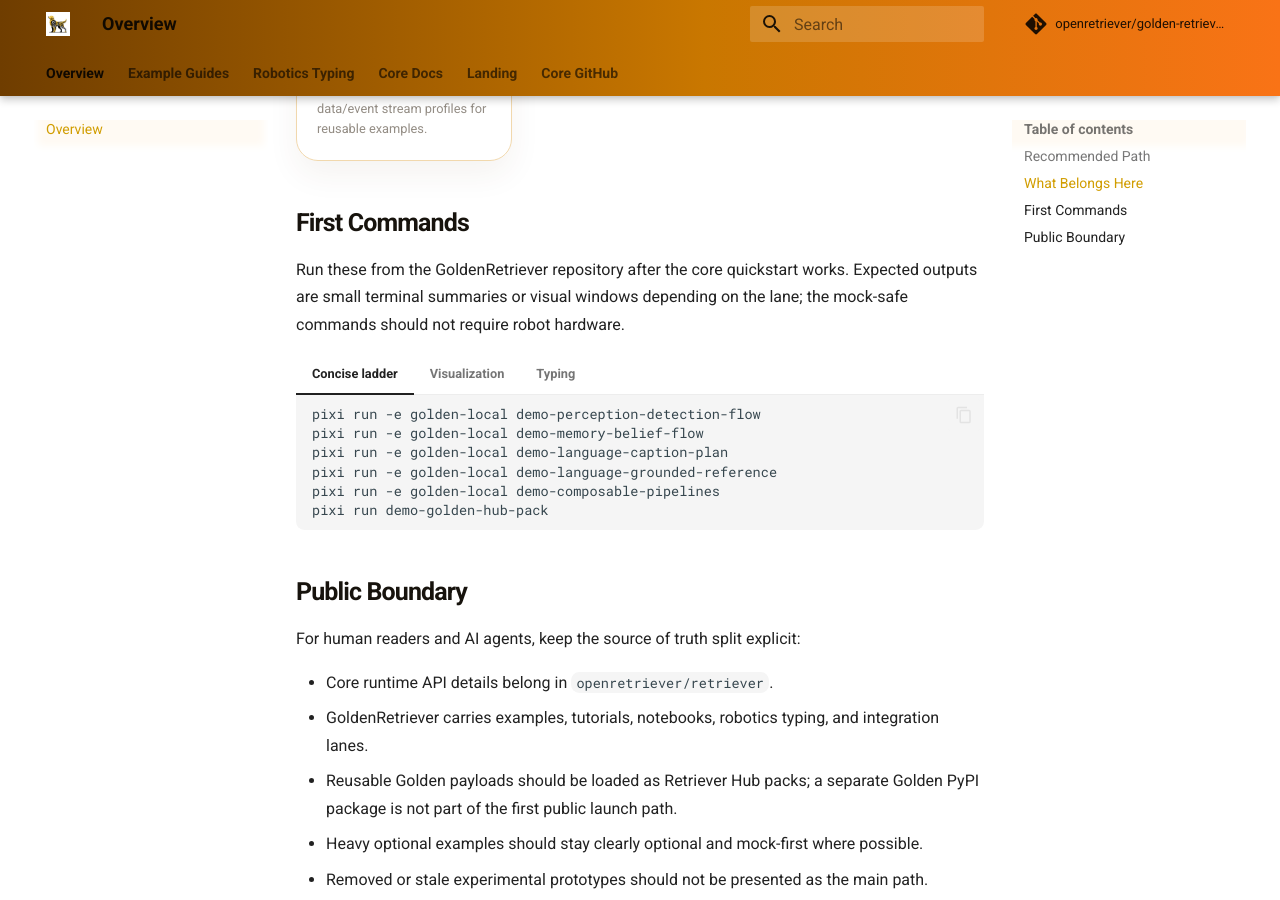
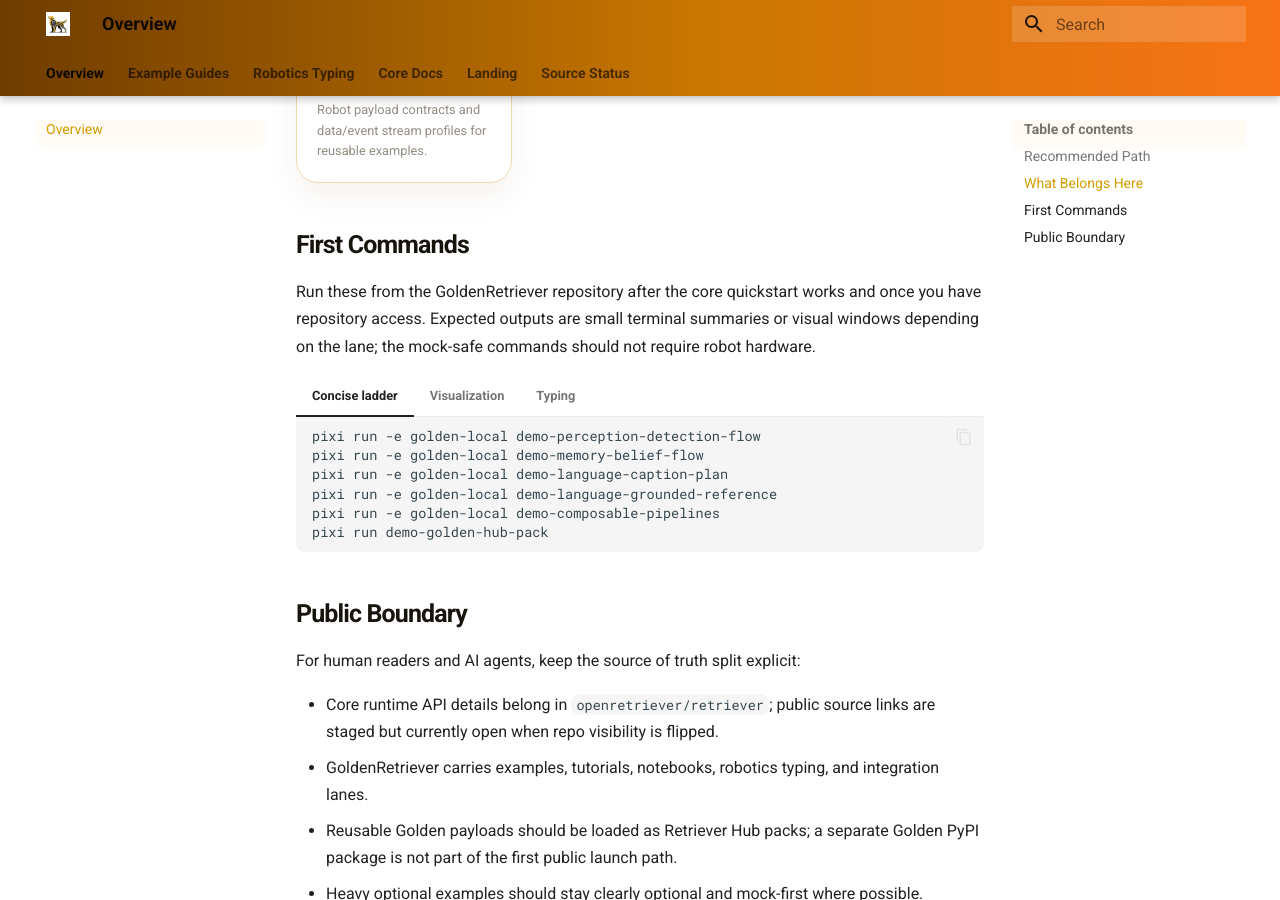
Before and after one commit to openretriever/golden-retriever, an MkDocs documentation site: the page built from docs/README.md, in a window 1280 px wide and 900 px high, scrolled down 2270 px. Built offline with MkDocs 1.6.1 and Material for MkDocs 9.7.7, drawn with Linux system fonts in a browser that asks for light colours; comment, search, counter and statistics services are not loaded; some of the changed text lies outside the part shown.

Commit message:
docs(release): point source links to launch status

```diff
--- a/docs/README.md
+++ b/docs/README.md
@@ -9,7 +9,7 @@
       <a href="https://openretriever.org/">Landing</a>
       <a href="https://openretriever-docs.pages.dev/">Core docs</a>
       <a href="https://openretriever-docs.pages.dev/getting-started/visual-quickstart/">Core quickstart</a>
-      <a href="https://github.com/openretriever/golden-retriever">Golden GitHub</a>
+      <a href="https://openretriever.org/start/#source-release">Source status</a>
     </div>
   </div>
   <div class="gr-command-panel">
@@ -22,7 +22,7 @@
 </div>
 
 !!! note "Prerequisite"
-    If you are new to Retriever, complete the [core visual quickstart](https://openretriever-docs.pages.dev/getting-started/visual-quickstart/) first. The command `pixi run demo-webcam-detection` belongs to `openretriever/retriever`, not this repository. Golden starts after that with `pixi run -e golden-local demo-perception-detection-flow`.
+    If you are new to Retriever, complete the [core visual quickstart](https://openretriever-docs.pages.dev/getting-started/visual-quickstart/) first. The command `pixi run demo-webcam-detection` belongs to `openretriever/retriever`, not this repository. Public GitHub clone access opens when repo visibility is flipped; until then, collaborators should use local checkouts. Golden starts after that with `pixi run -e golden-local demo-perception-detection-flow`.
 
 ## Recommended Path
 
@@ -80,7 +80,7 @@
 
 ## First Commands
 
-Run these from the GoldenRetriever repository after the core quickstart works. Expected outputs are small terminal summaries or visual windows depending on the lane; the mock-safe commands should not require robot hardware.
+Run these from the GoldenRetriever repository after the core quickstart works and once you have repository access. Expected outputs are small terminal summaries or visual windows depending on the lane; the mock-safe commands should not require robot hardware.
 
 === "Concise ladder"
 
@@ -113,7 +113,7 @@
 
 For human readers and AI agents, keep the source of truth split explicit:
 
-- Core runtime API details belong in `openretriever/retriever`.
+- Core runtime API details belong in `openretriever/retriever`; public source links are staged but currently open when repo visibility is flipped.
 - GoldenRetriever carries examples, tutorials, notebooks, robotics typing, and integration lanes.
 - Reusable Golden payloads should be loaded as Retriever Hub packs; a separate Golden PyPI package is not part of the first public launch path.
 - Heavy optional examples should stay clearly optional and mock-first where possible.
--- a/docs/llms.txt
+++ b/docs/llms.txt
@@ -41,3 +41,7 @@
 - Use docs pages for public behavior and examples.
 - Do not treat experimental lanes as stable unless their page marks them as promoted.
 - Do not include private notes or local filesystem paths in public docs.
+
+## Source Release Status
+
+Anonymous GitHub requests currently return 404 until the OpenRetriever repositories are made public. Public docs should route source links to https://openretriever.org/start/#source-release until visibility is flipped. Collaborators can run the same commands from local checkouts.
--- a/mkdocs.yml
+++ b/mkdocs.yml
@@ -1,9 +1,6 @@
 site_name: GoldenRetriever Examples
 site_description: Advanced examples and system integrations for Retriever.
 site_url: https://retriever-space.pages.dev/
-repo_url: https://github.com/openretriever/golden-retriever
-repo_name: openretriever/golden-retriever
-
 theme:
   name: material
   logo: assets/retriever-illustrative.jpeg
@@ -61,4 +58,4 @@
       - LeRobot Interop: robotics_typing_standard/08_lerobot_interop_and_dataset_profile.md
   - Core Docs: https://openretriever-docs.pages.dev/
   - Landing: https://openretriever.org/
-  - Core GitHub: https://github.com/openretriever/retriever
+  - Source Status: https://openretriever.org/start/#source-release
```
